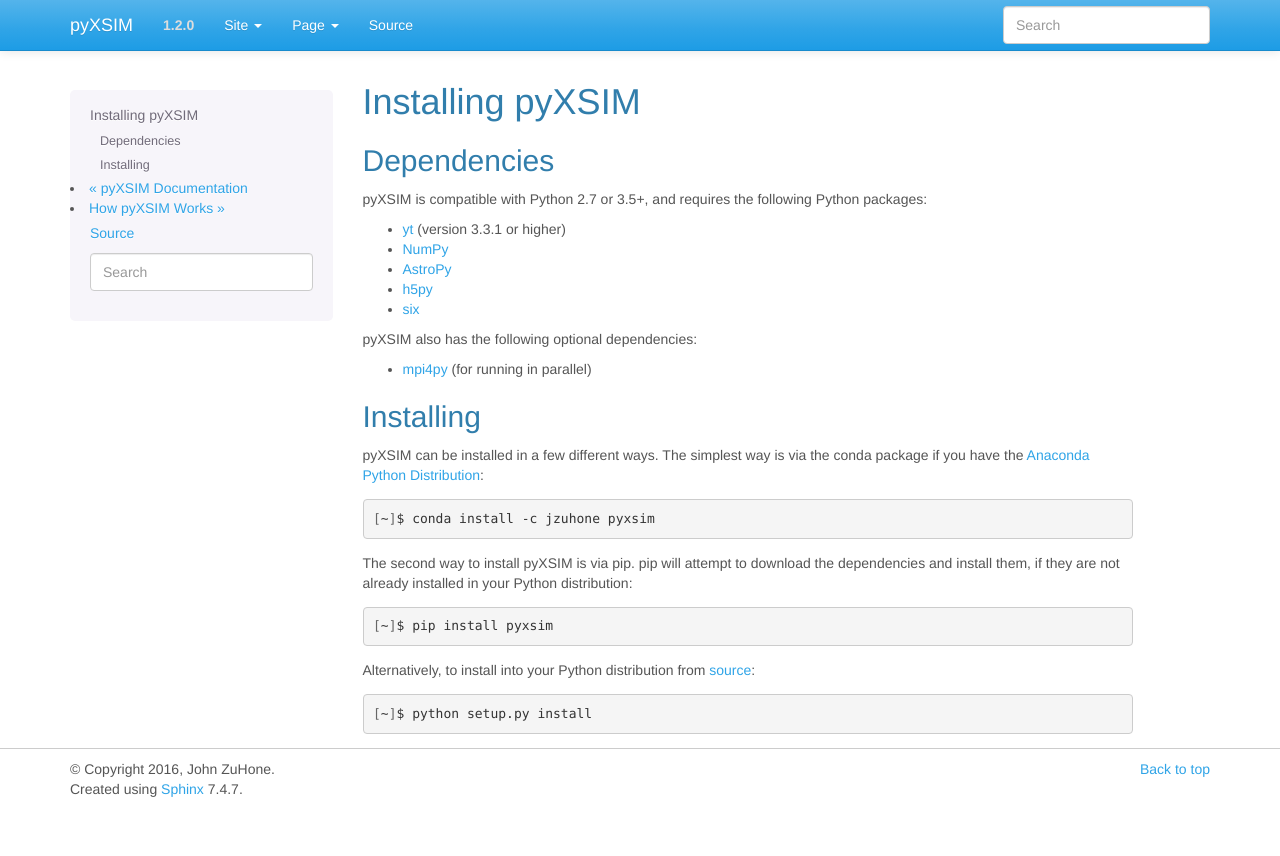
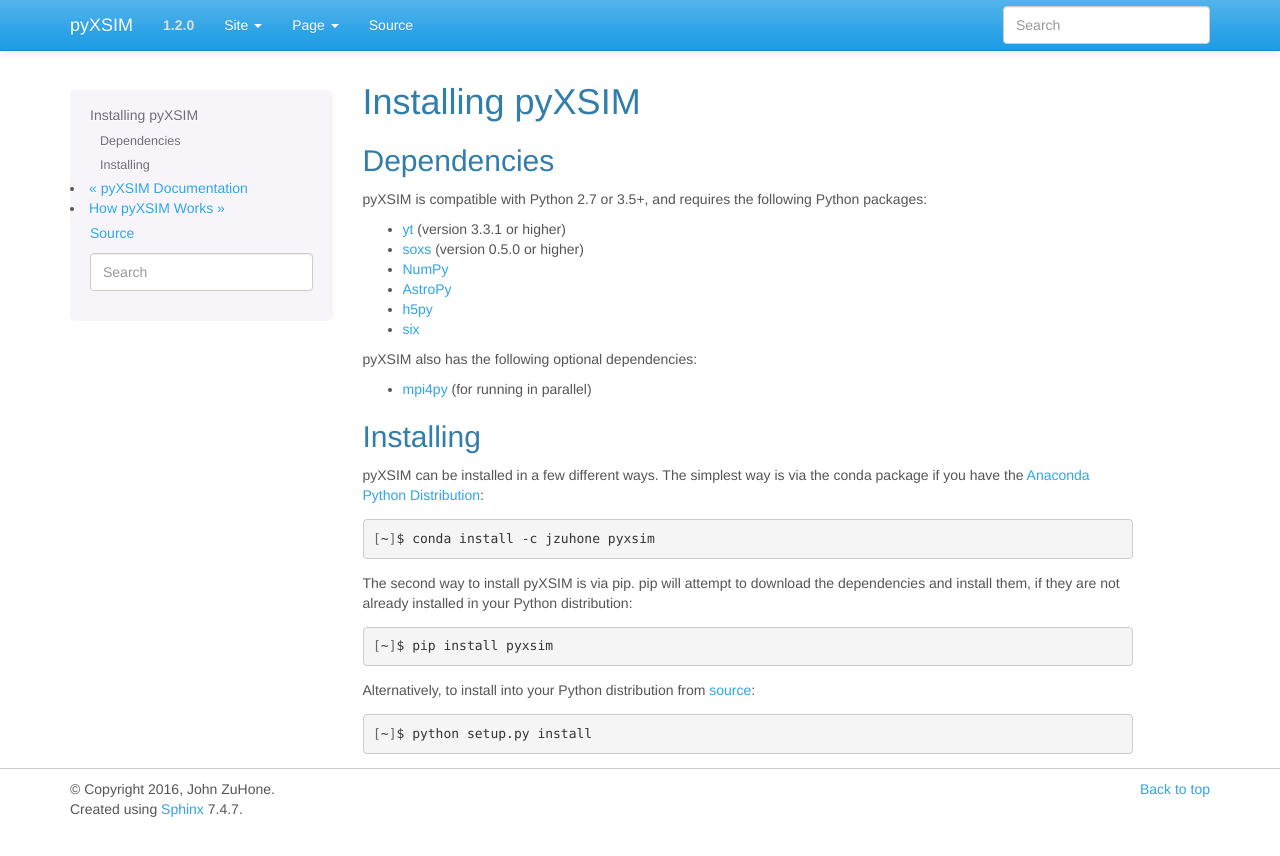
Before and after one commit to jzuhone/pyxsim, a Sphinx documentation site: the page built from doc/source/installing.rst, in a window 1280 px wide. Shown: the top 856 px of the page. Built offline with Sphinx 7.4.7, drawn with Linux system fonts in a browser that asks for light colours.

Commit message:
We depend on soxs now

```diff
--- a/doc/source/installing.rst
+++ b/doc/source/installing.rst
@@ -9,6 +9,7 @@
 pyXSIM is compatible with Python 2.7 or 3.5+, and requires the following Python packages:
 
 - `yt <http://yt-project.org>`_ (version 3.3.1 or higher)
+- `soxs <http://hea-www.cfa.harvard.edu/~jzuhone/soxs>`_ (version 0.5.0 or higher)
 - `NumPy <http://www.numpy.org>`_
 - `AstroPy <http://www.astropy.org>`_
 - `h5py <http://www.h5py.org>`_
```
